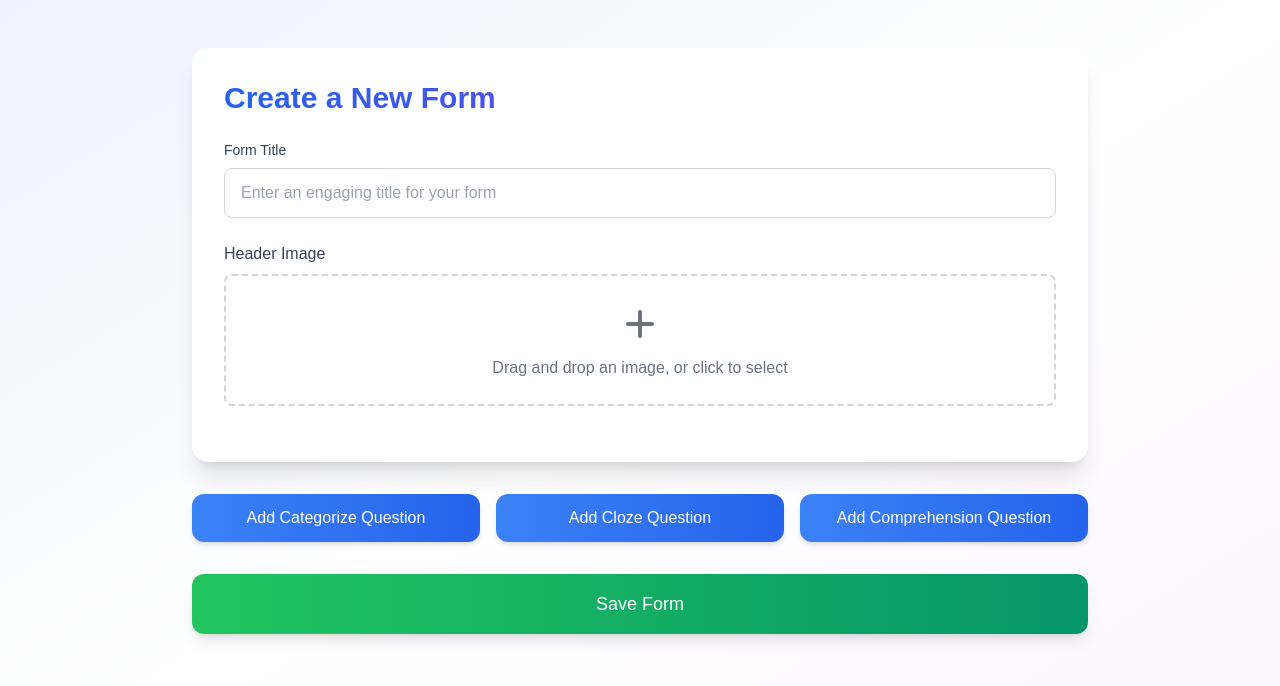
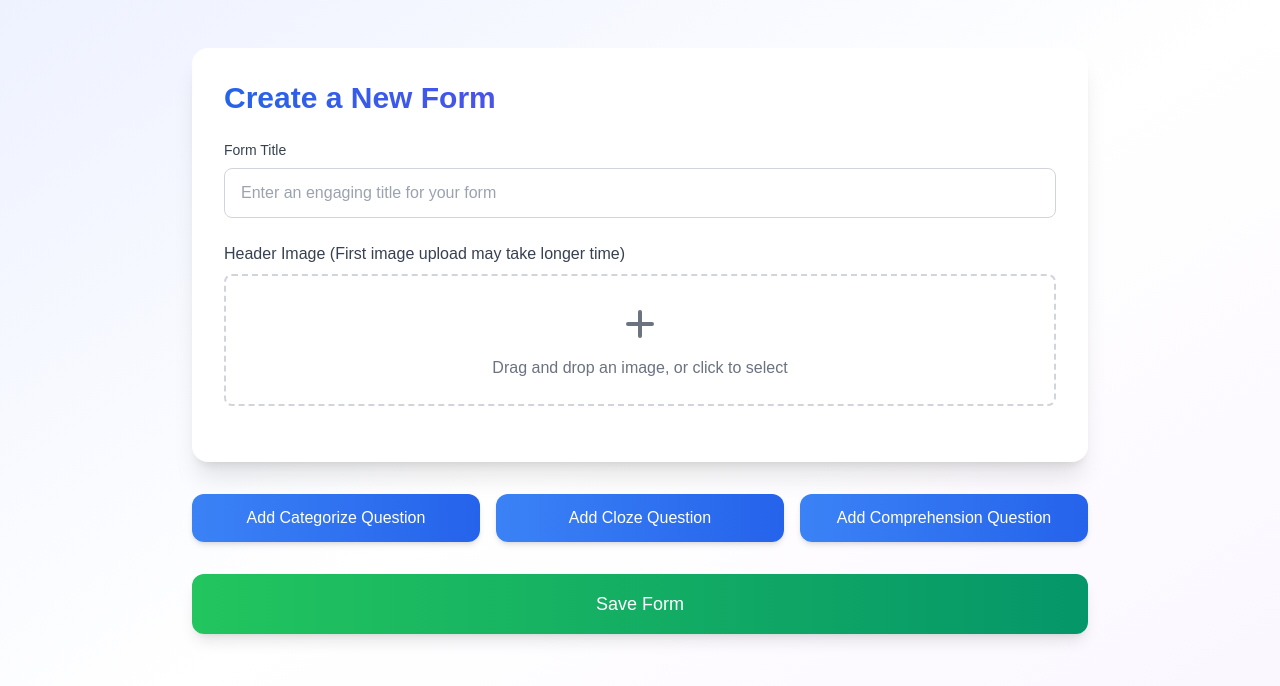
Before and after one commit to veerspeaks/form-app-client, a Next.js app: page / in a window 1280 px wide. Shown: the top 686 px of the page. Built offline with nearby package versions, Linux system fonts and the light colour scheme.

Commit message:
added the first upload message

```diff
--- a/app/create-form/page.js
+++ b/app/create-form/page.js
@@ -202,7 +202,7 @@ export default function CreateForm() {
           {/* Header Image Upload */}
           <ImageUpload
             onUpload={(e) => handleImageUpload(e, setHeaderImage)}
-            label="Header Image"
+            label="Header Image (First image upload may take longer time)"
           />
           {headerImage && (
             <div className="mt-4 relative rounded-lg overflow-hidden shadow-lg">
--- a/app/page.js
+++ b/app/page.js
@@ -3,10 +3,10 @@
 import { useState } from 'react';
 import axios from 'axios';
 import Image from 'next/image';
-import CategorizeQuestion from './components/CategorizeQuestion'
-import ClozeQuestion from './components/ClozeQuestion';
-import ComprehensionQuestion from './components/ComprehensionQuestion';
-import Toast from './components/Toast';
+import CategorizeQuestion from '../components/CategorizeQuestion'
+import ClozeQuestion from '../components/ClozeQuestion';
+import ComprehensionQuestion from '../components/ComprehensionQuestion';
+import Toast from '../components/Toast';
 
 // Reusable component for image upload with enhanced UI
 function ImageUpload({ onUpload, label }) {
@@ -202,7 +202,7 @@ export default function CreateForm() {
           {/* Header Image Upload */}
           <ImageUpload
             onUpload={(e) => handleImageUpload(e, setHeaderImage)}
-            label="Header Image"
+            label="Header Image (First image upload may take longer time)"
           />
           {headerImage && (
             <div className="mt-4 relative rounded-lg overflow-hidden shadow-lg">
```
